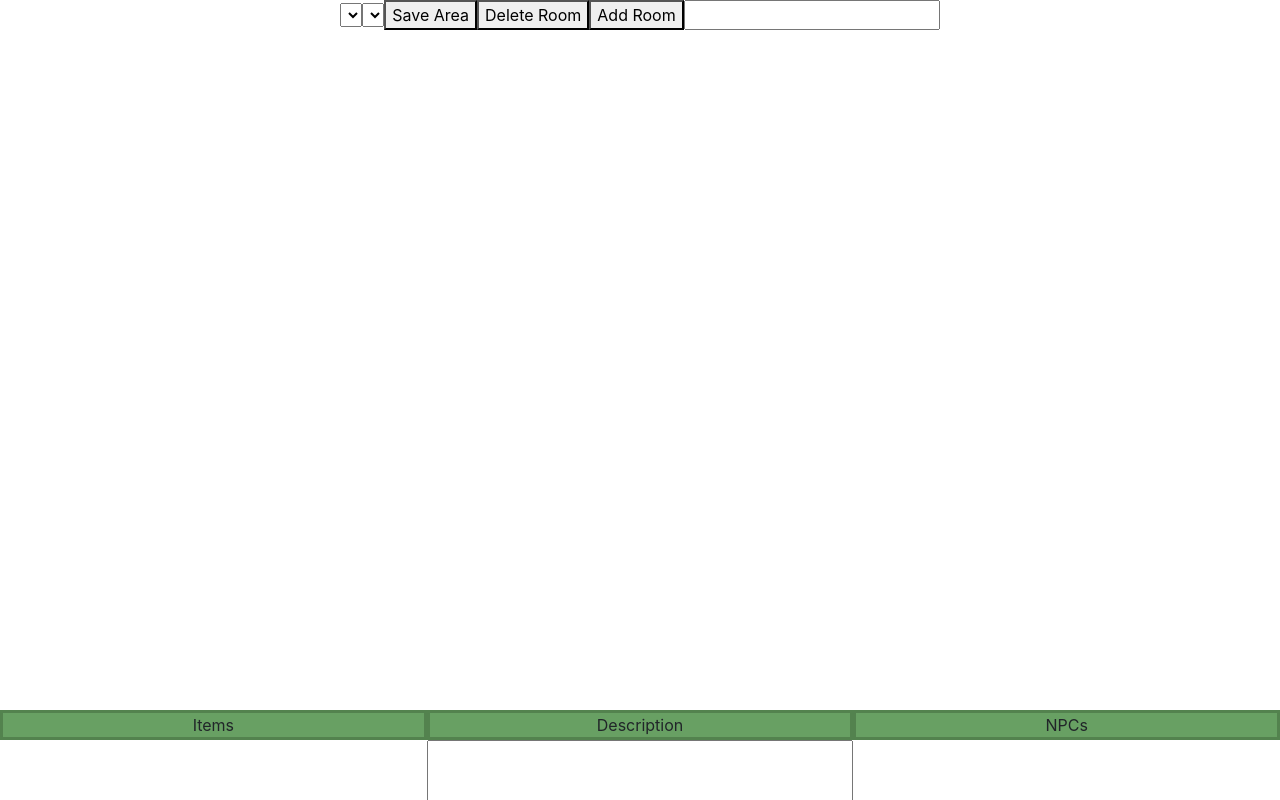
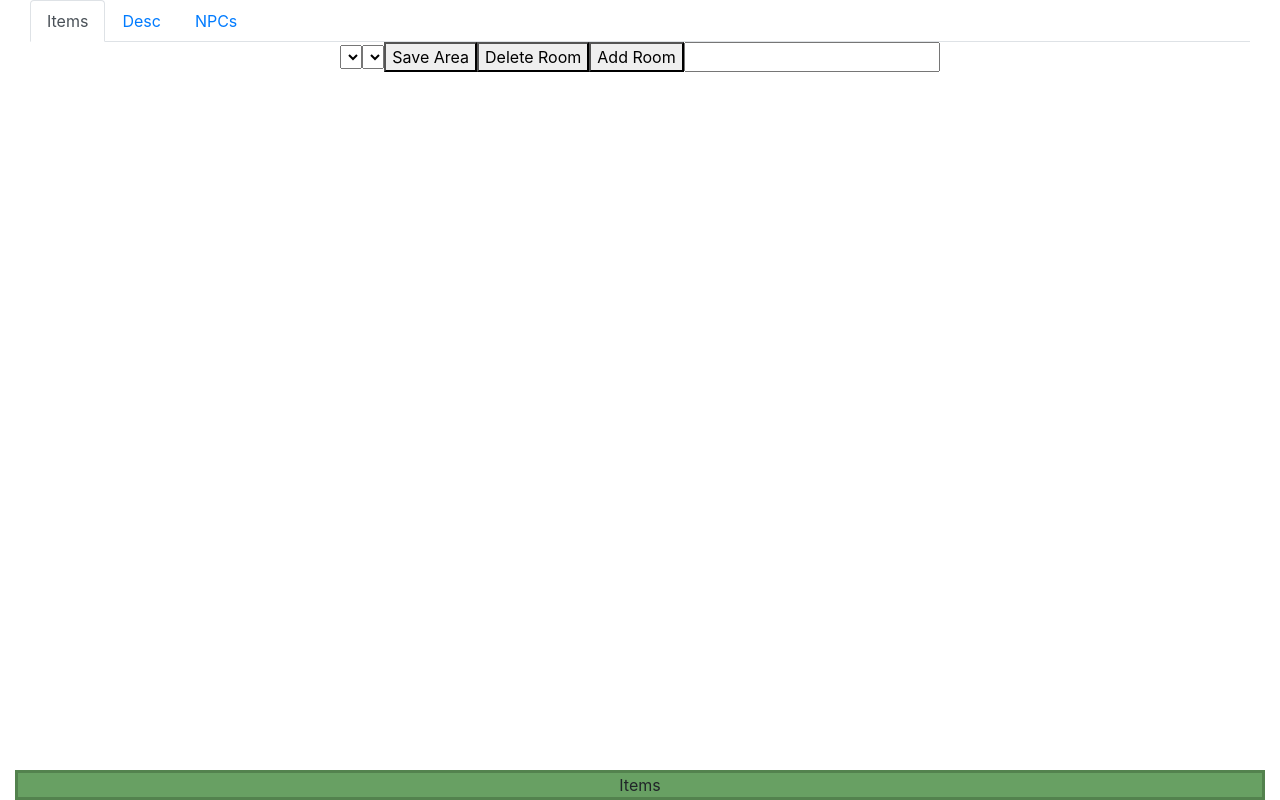
Before and after one commit to cnewman/perikaryon, a React (Create React App) app in the folder perikaryon-view/: page / in a window 1280 px wide. Built offline with nearby package versions, Linux system fonts and the light colour scheme; no server answers.

Commit message:
Added tab elements to UI

```diff
--- a/perikaryon-view/public/index.html
+++ b/perikaryon-view/public/index.html
@@ -5,6 +5,8 @@
     <link rel="shortcut icon" href="%PUBLIC_URL%/favicon.ico" />
     <meta name="viewport" content="width=device-width, initial-scale=1" />
     <meta name="theme-color" content="#000000" />
+    <script src="https://ajax.googleapis.com/ajax/libs/jquery/3.3.1/jquery.min.js"></script>
+    <script src="https://stackpath.bootstrapcdn.com/bootstrap/4.3.1/js/bootstrap.min.js"></script>
     <!--
       manifest.json provides metadata used when your web app is installed on a
       user's mobile device or desktop. See https://developers.google.com/web/fundamentals/web-app-manifest/
--- a/perikaryon-view/src/App.js
+++ b/perikaryon-view/src/App.js
@@ -58,6 +58,14 @@ class App extends Component {
       </div>
     )
   }
+  /*
+   * Take ranvier coordinates and do one of two things: If y is negative, remove the negative and shove it upward
+   * by the smallest negative number in the set of room coordinates (since react-grid won't show anything lower than)
+   * (0,0). Additionally, flip the y coordinate on its axis so that north and south appear correctly on the map.
+   * Same with x except just shove things over by the smallest negative x-coordinate.
+   * If y is positive, do the same thing as before for x and z. For y, just multiply by node height so that nodes do
+   * not overlap.
+   */
   TranslateRanvierToReactGridCoordinates(coordinates, minX, minY) {
     if(minY < 0){
       return ({
@@ -74,6 +82,11 @@ class App extends Component {
     }
 
   }
+  /*
+  * Translate back to ranvier coordinates by subtracting grid center from x (to move it back to origin)
+  * and dividing y by nodeheight to shrink it back to size == 1. This does not re-generate the original
+  * coordinates, but it generates an equivalent coordinate system that won't change area layout.
+  */
   TranslateReactGridToRanvierCoordinates(coordinates) {
     return ({
       x: coordinates.x - centerOfGrid,
@@ -295,6 +308,17 @@ class App extends Component {
       <div className="container-fluid">
         <div className="row" id="topdash">
           <div id="buttondiv" className="col-xl">
+            <ul className="nav nav-tabs">
+              <li className="nav-item">
+                <a href="#itemDiv" className="nav-link active" data-toggle="tab">Items</a>
+              </li>
+              <li className="nav-item">
+                <a href="#descriptionDiv" className="nav-link" data-toggle="tab">Desc</a>
+              </li>
+              <li className="nav-item">
+                <a href="#npcDiv" className="nav-link" data-toggle="tab">NPCs</a>
+              </li>
+            </ul>
             <select id={"areaDropdown"} onChange={(areaDropdownEvent) => this.HandleAreaDropdownChange(areaDropdownEvent)}>
               <option value=""></option>
               {this.state.listOfAreas}
@@ -303,7 +327,6 @@ class App extends Component {
             <select id={"floorDropDown"} onChange={(floorDropdownEvent) => this.HandleFloorDropdownChange(floorDropdownEvent)}>
               {this.state.listOfFloorsInArea}
             </select>
-
             <button id={"saveButton"} onClick={(clickEvent) => this.HandleSaveArea(clickEvent)}>Save Area</button>
             <button id={"deleteRoomButton"} onClick={(clickEvent) => this.HandleDeleteRoomEvent(clickEvent)}>Delete Room</button>
             <button id={"addRoomButton"} onClick={(clickEvent) => this.HandleAddRoomEvent(clickEvent)}>Add Room</button>
@@ -316,13 +339,15 @@ class App extends Component {
               {this.GenerateAreaGraph()}
             </ReactGridLayout>
           </div>
-        </div>
-        <div className="row" id="dashboard">
-          <div id="itemDiv" className="col-xl"></div>
-          <div id="descriptionDiv" className="col-xl">
-            <textarea id="roomDescription" type="text" readOnly={false} onChange={this.HandleChangeDescriptionEvent} value={this.state.description || ''} />
+          <div className="row" id="dashboard">
+            <div className="col-xl tab-content">
+              <div id="itemDiv" className="tab-pane fade show active"></div>
+              <div id="descriptionDiv" className="tab-pane fade">
+                <textarea id="roomDescription" type="text" readOnly={false} onChange={this.HandleChangeDescriptionEvent} value={this.state.description || ''} />
+              </div>
+              <div id="npcDiv" className="tab-pane fade"></div>
+            </div>
           </div>
-          <div id="npcDiv" className="col-xl"></div>
         </div>
       </div>
     );
--- a/perikaryon-view/src/App.scss
+++ b/perikaryon-view/src/App.scss
@@ -101,6 +101,7 @@ div.room:hover{
 .App-link {
   color: #61dafb;
 }
+
 @keyframes App-logo-spin {
   from {
     transform: rotate(0deg);
```
